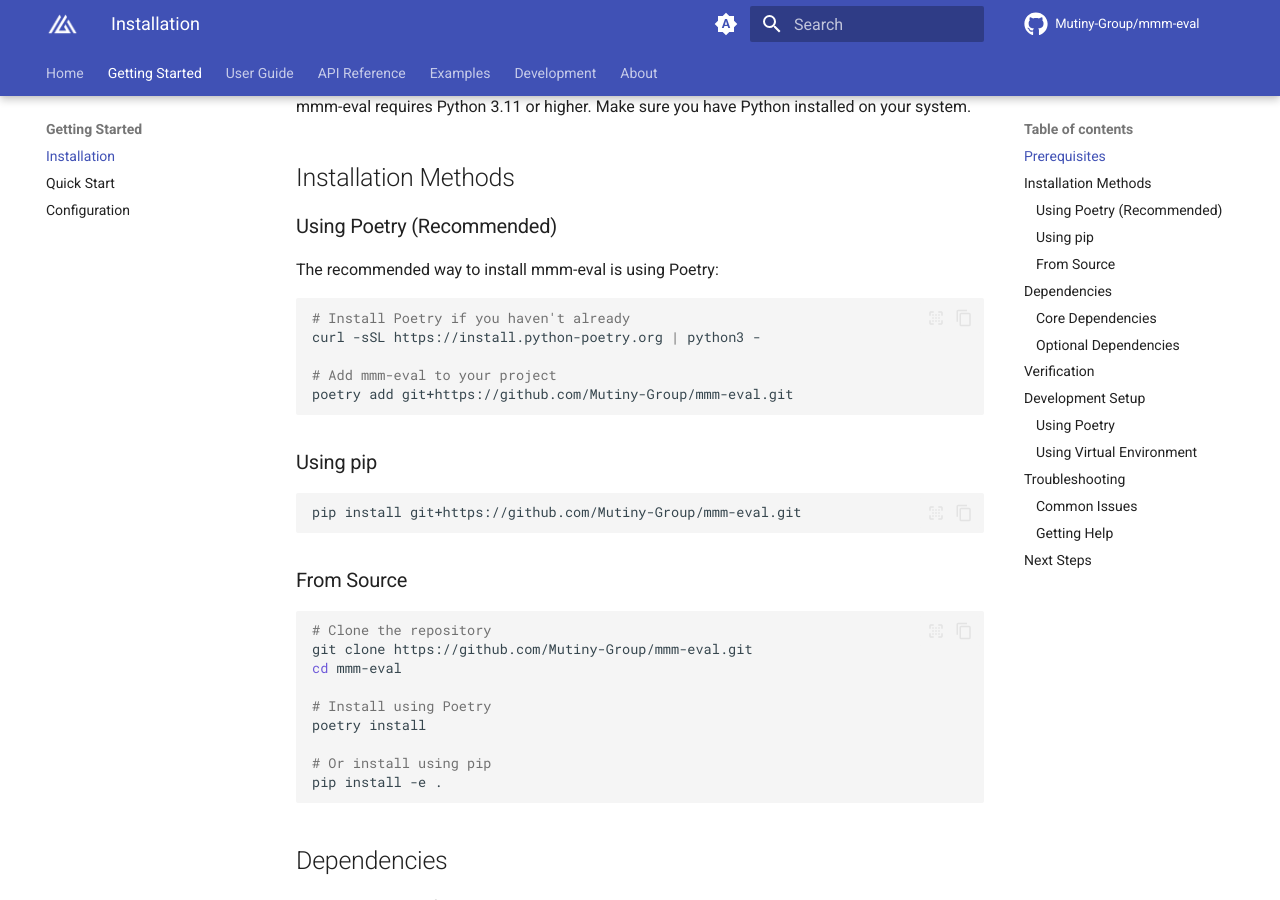
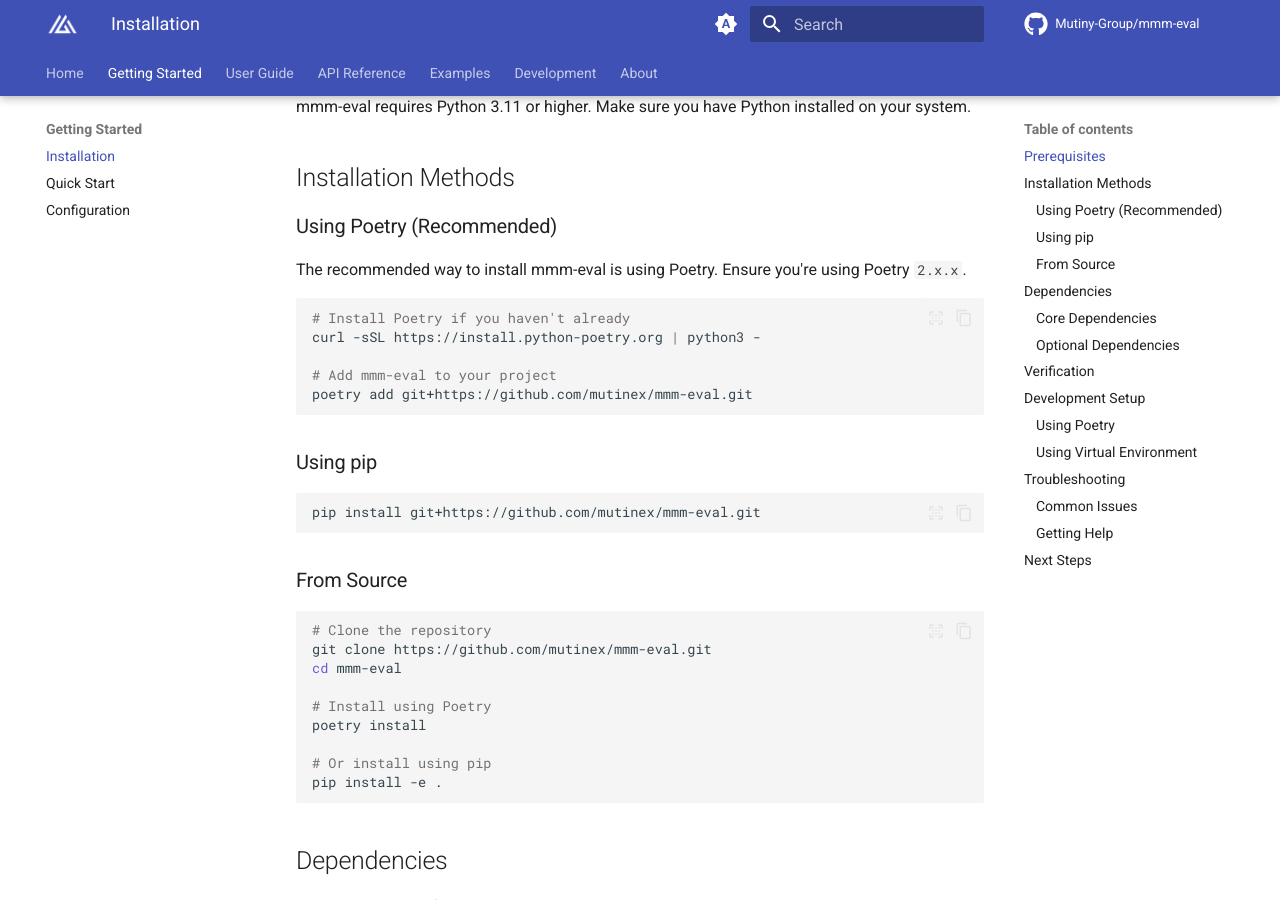
Before and after one commit to mutinex/mmm-eval, an MkDocs documentation site: the page built from docs/getting-started/installation.md, in a window 1280 px wide and 900 px high, scrolled down 250 px. Built offline with MkDocs 1.6.1 and Material for MkDocs 9.7.7, drawn with Linux system fonts in a browser that asks for light colours; comment, search, counter and statistics services are not loaded; the version menu is left out.

````diff
--- a/docs/getting-started/installation.md
+++ b/docs/getting-started/installation.md
@@ -10,27 +10,28 @@
 
 ### Using Poetry (Recommended)
 
-The recommended way to install mmm-eval is using Poetry:
+The recommended way to install mmm-eval is using Poetry. Ensure you're using Poetry
+`2.x.x`.
 
 ```bash
 # Install Poetry if you haven't already
 curl -sSL https://install.python-poetry.org | python3 -
 
 # Add mmm-eval to your project
-poetry add git+https://github.com/Mutiny-Group/mmm-eval.git
+poetry add git+https://github.com/mutinex/mmm-eval.git
 ```
 
 ### Using pip
 
 ```bash
-pip install git+https://github.com/Mutiny-Group/mmm-eval.git
+pip install git+https://github.com/mutinex/mmm-eval.git
 ```
 
 ### From Source
 
 ```bash
 # Clone the repository
-git clone https://github.com/Mutiny-Group/mmm-eval.git
+git clone https://github.com/mutinex/mmm-eval.git
 cd mmm-eval
 
 # Install using Poetry
````
Also changed, not shown: docs/development/setup.md (+2 -2 lines), docs/index.md (+1 -1 lines), docs/user-guide/frameworks.md (+1 -1 lines), docs/user-guide/tests.md (+1 -1 lines), 1 other file.
